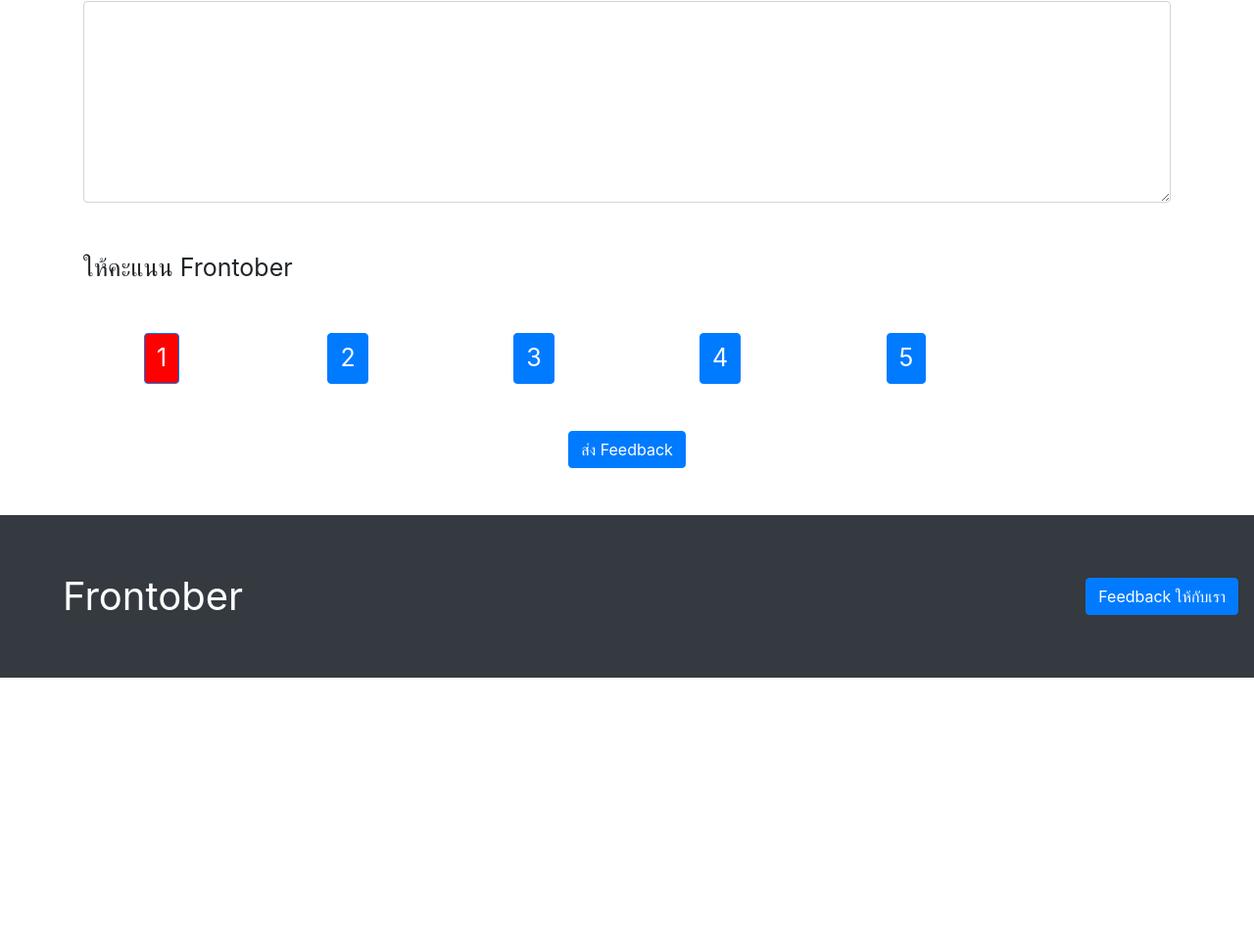
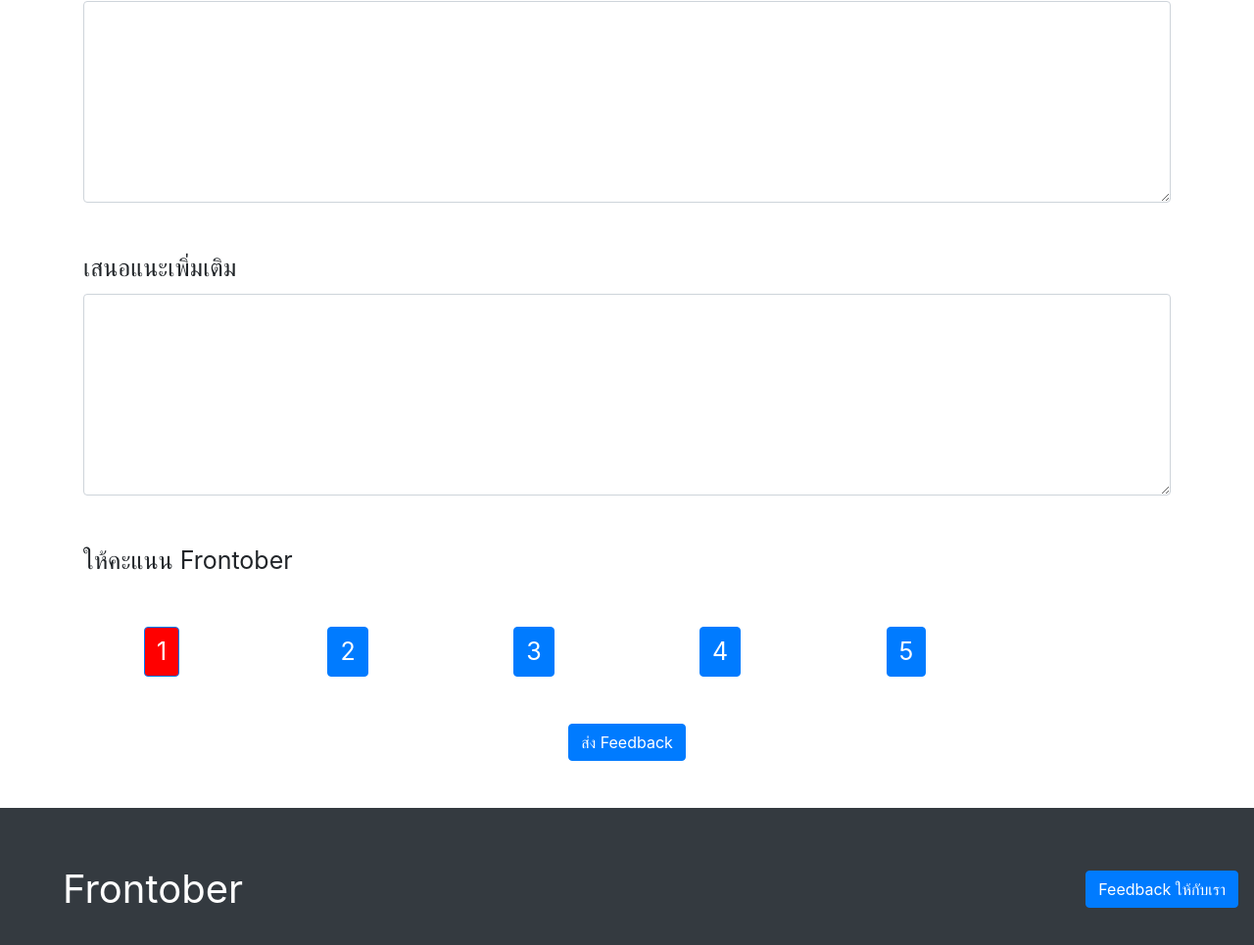
Before and after one commit to BevilKunG/frontober, a website: page html/feedback.html in a window 1280 px wide. Shown: the part 1137-2102 px from the top of the page at 98% size. Before the commit the page ends 1829 px from the top, so only its background shows below. Drawn offline with nearby package versions, Linux system fonts and the light colour scheme.

Commit message:
[Added] more suggest feedback

```diff
--- a/html/feedback.html
+++ b/html/feedback.html
@@ -32,6 +32,11 @@
         </div>
 
         <div class="form-group mb-5">
+          <label class="feedback-text">เสนอแนะเพิ่มเติม</label>
+          <textarea name="more" rows="8" cols="80" class="form-control"></textarea>
+        </div>
+
+        <div class="form-group mb-5">
           <label class="feedback-text mb-5">ให้คะแนน Frontober</label>
           <div id="button-row" class="row">
 
```
